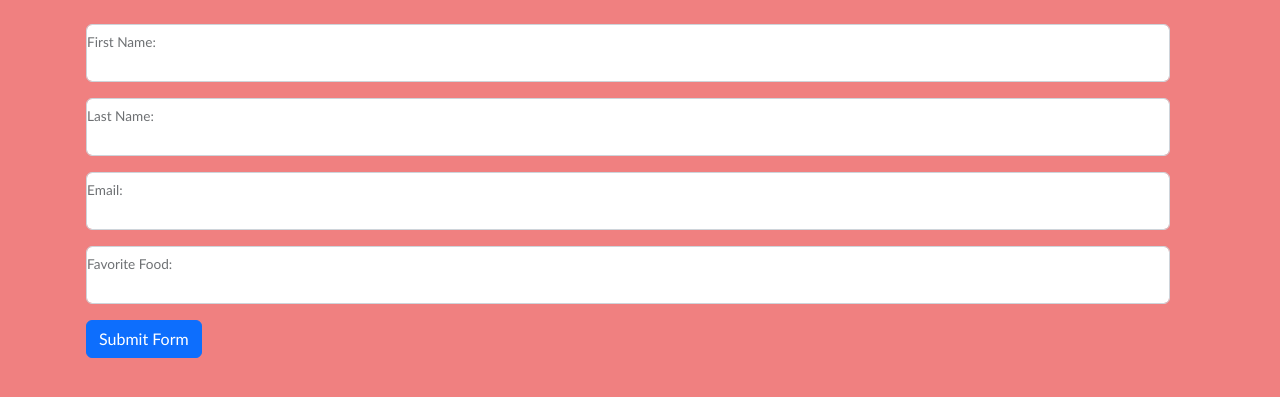
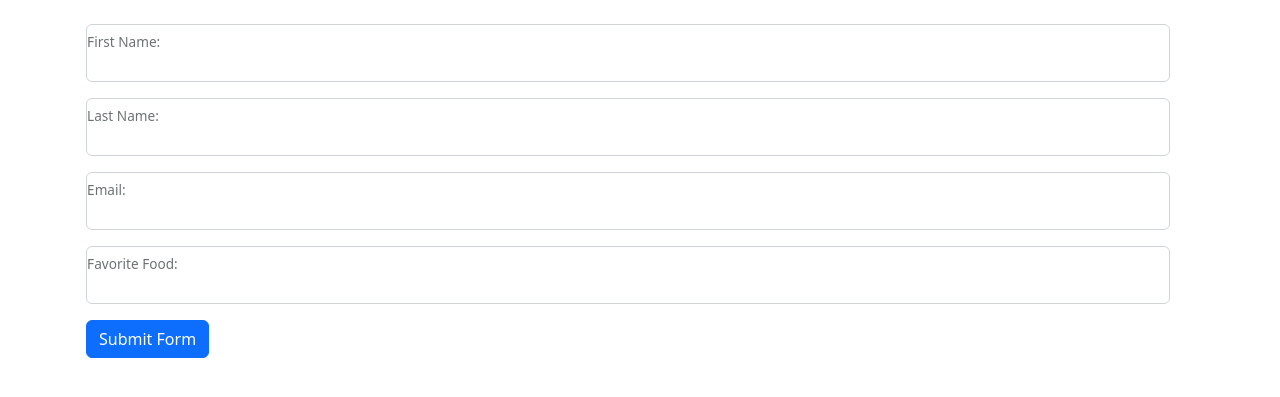
Before and after one commit to emakonnen16/helloWorld, a Flask app: page /contact in a window 1280 px wide. Shown: the top 397 px of the page. Run offline with Flask 3, Linux system fonts and the light colour scheme.

Commit message:
Module 8 Assignment Fixing HTML contact

```diff
--- a/templates/contact.html
+++ b/templates/contact.html
@@ -3,7 +3,6 @@
 {%  block page_head %} <link href="https://cdn.jsdelivr.net/npm/bootstrap@5.2.3/dist/css/bootstrap.min.css" rel="stylesheet" integrity="sha384-rbsA2VBKQhggwzxH7pPCaAqO46MgnOM80zW1RWuH61DGLwZJEdK2Kadq2F9CUG65" crossorigin="anonymous"> {% endblock page_head %}
 
 {% block page_content %}
-    <body style="background-color:lightcoral; font-family: gill sans; font-weight: lighter;">
 <div class="container pt-4">
 
 {% if form_submitted==True %}
@@ -65,5 +64,4 @@
 </div>
 
 <script src="https://cdn.jsdelivr.net/npm/bootstrap@5.2.3/dist/js/bootstrap.bundle.min.js" integrity="sha384-kenU1KFdBIe4zVF0s0G1M5b4hcpxyD9F7jL+jjXkk+Q2h455rYXK/7HAuoJl+0I4" crossorigin="anonymous"></script>
-    </body>
 {% endblock page_content %}
```
